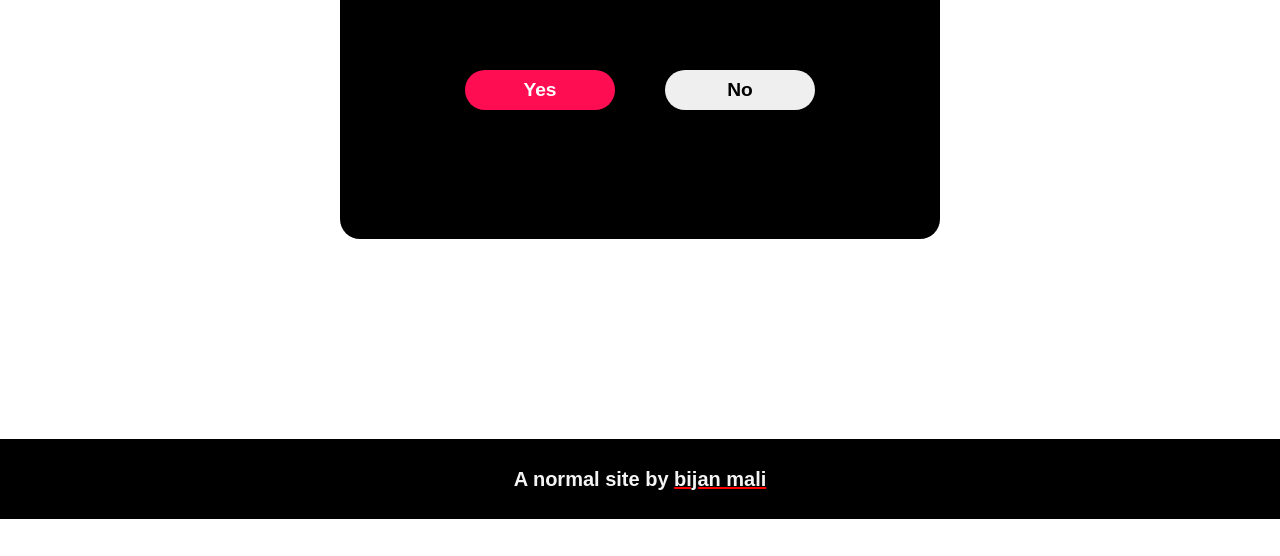
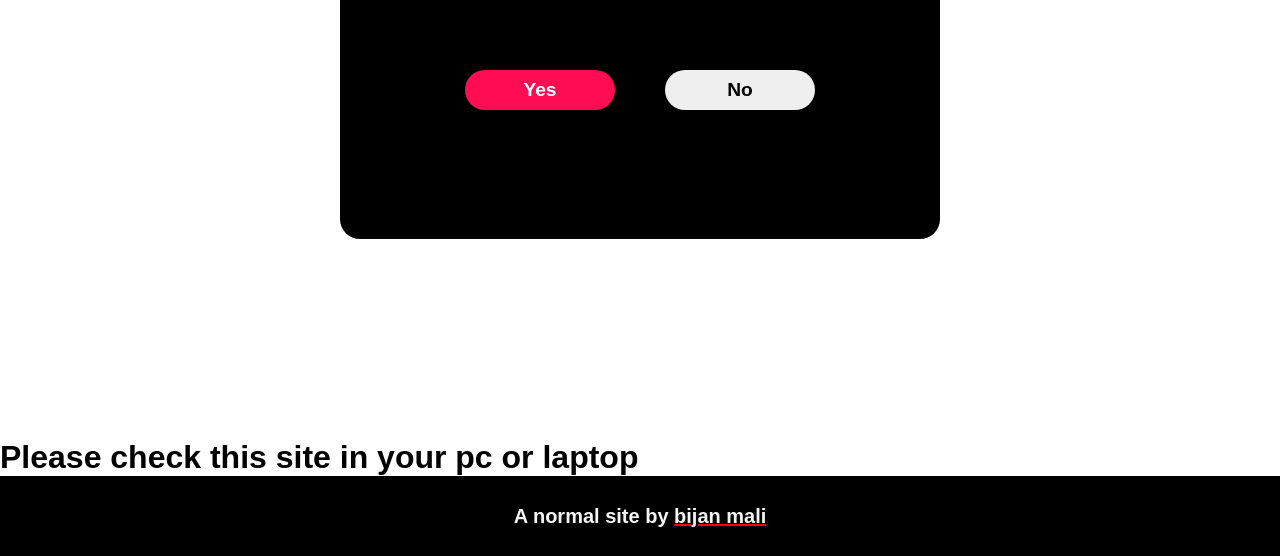
Before and after one commit to BijanMali/justAsite, a plain HTML site: page index.html in a window 1280 px wide. Shown: the part 361-917 px from the top of the page. Before the commit the page ends 880 px from the top, so only its background shows below. Drawn offline with Linux system fonts and the light colour scheme.

Commit message:
Update index.html

```diff
--- a/index.html
+++ b/index.html
@@ -20,7 +20,9 @@
     </div>
     <script src="script.js"></script>
     </header>
-
+    <div class="parent2">
+        <h1>Please check this site in your pc or laptop</h1>
+    </div>
     <footer>
         <p>A normal site by <span class="s1">bijan mali</span></p>
     </footer>
```
